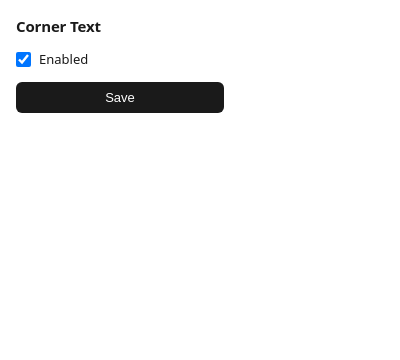
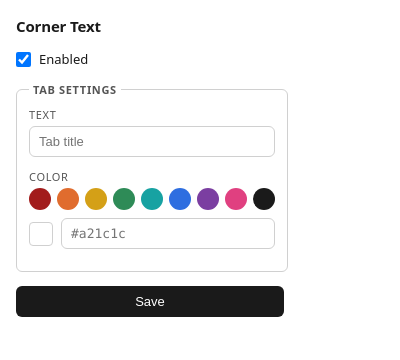
Before and after one commit to victma/tabs-border-extension, a browser extension: page src/popup/popup.html in a window 400 px wide. Drawn offline with Linux system fonts and the light colour scheme.

Commit message:
Add tab settings in popu

```diff
--- a/src/popup/popup.css
+++ b/src/popup/popup.css
@@ -2,7 +2,7 @@
 *, *::before, *::after { box-sizing: border-box; margin: 0; padding: 0; }
 
 body {
-  width: 240px;
+  width: 300px;
   padding: 16px;
   font-family: ui-sans-serif, system-ui, sans-serif;
   font-size: 13px;
@@ -54,6 +54,57 @@ input[type="text"]:focus { border-color: #4a90e2; }
 }
 .toggle-row input[type="checkbox"] { width: 15px; height: 15px; cursor: pointer; }
 
+fieldset {
+  border: 1px solid #d0d0d0;
+  border-radius: 6px;
+  padding: 10px 12px;
+  margin-bottom: 14px;
+}
+fieldset legend {
+  font-size: 11px;
+  font-weight: 600;
+  text-transform: uppercase;
+  letter-spacing: 0.06em;
+  color: #555;
+  padding: 0 4px;
+}
+
+.color-swatches {
+  display: flex;
+  gap: 6px;
+  margin-bottom: 8px;
+}
+.swatch {
+  width: 22px;
+  height: 22px;
+  padding: 0;
+  border: 2px solid transparent;
+  border-radius: 50%;
+  cursor: pointer;
+  transition: border-color 0.15s;
+}
+.swatch:hover { border-color: #888; }
+.swatch.selected { border-color: #1a1a1a; }
+
+.color-row {
+  display: flex;
+  align-items: center;
+  gap: 8px;
+  margin-bottom: 12px;
+}
+.color-row input[type="text"] {
+  flex: 1;
+  margin-bottom: 0;
+  font-family: ui-monospace, "SFMono-Regular", Menlo, monospace;
+}
+.color-preview {
+  width: 24px;
+  height: 24px;
+  flex-shrink: 0;
+  border: 1px solid #d0d0d0;
+  border-radius: 4px;
+}
+
 button {
   width: 100%;
   padding: 8px;
--- a/src/popup/popup.html
+++ b/src/popup/popup.html
@@ -14,6 +14,28 @@
     <span>Enabled</span>
   </label>
 
+  <fieldset id="tab-settings">
+    <legend>Tab settings</legend>
+    <label for="tab-text">Text</label>
+    <input id="tab-text" type="text" placeholder="Tab title" />
+    <label>Color</label>
+    <div class="color-swatches" id="color-swatches">
+      <button type="button" class="swatch" data-color="#a21c1c" style="background:#a21c1c" title="#a21c1c"></button>
+      <button type="button" class="swatch" data-color="#e06c2e" style="background:#e06c2e" title="#e06c2e"></button>
+      <button type="button" class="swatch" data-color="#d4a017" style="background:#d4a017" title="#d4a017"></button>
+      <button type="button" class="swatch" data-color="#2e8b57" style="background:#2e8b57" title="#2e8b57"></button>
+      <button type="button" class="swatch" data-color="#17a2a2" style="background:#17a2a2" title="#17a2a2"></button>
+      <button type="button" class="swatch" data-color="#2e6ee0" style="background:#2e6ee0" title="#2e6ee0"></button>
+      <button type="button" class="swatch" data-color="#7b3ea1" style="background:#7b3ea1" title="#7b3ea1"></button>
+      <button type="button" class="swatch" data-color="#e04080" style="background:#e04080" title="#e04080"></button>
+      <button type="button" class="swatch" data-color="#1a1a1a" style="background:#1a1a1a" title="#1a1a1a"></button>
+    </div>
+    <div class="color-row">
+      <span id="color-preview" class="color-preview"></span>
+      <input id="tab-color" type="text" placeholder="#a21c1c" maxlength="7" />
+    </div>
+  </fieldset>
+
   <button id="save-btn">Save</button>
   <p id="status" aria-live="polite"></p>
 
--- a/src/popup/popup.js
+++ b/src/popup/popup.js
@@ -2,20 +2,66 @@
 // Runs in its own page context (the popup window).
 // Has access to full browser.* API but its own isolated DOM.
 
+const DEFAULT_COLOR = "#a21c1c";
+
 const enabledToggle = document.getElementById("enabled-toggle");
+const tabText = document.getElementById("tab-text");
+const tabColor = document.getElementById("tab-color");
+const colorPreview = document.getElementById("color-preview");
+const swatches = document.querySelectorAll(".swatch");
 const saveBtn = document.getElementById("save-btn");
 const status = document.getElementById("status");
 
+let activeTabId = null;
+
+function setColor(hex) {
+  tabColor.value = hex;
+  colorPreview.style.background = hex;
+  swatches.forEach((s) =>
+    s.classList.toggle("selected", s.dataset.color === hex)
+  );
+}
+
 // Load current settings when popup opens
-browser.storage.local.get(["enabled"]).then(({ enabled }) => {
+async function loadSettings() {
+  const { enabled, tabSettings = {} } = await browser.storage.local.get([
+    "enabled",
+    "tabSettings",
+  ]);
   enabledToggle.checked = enabled ?? true;
+
+  const [tab] = await browser.tabs.query({ active: true, currentWindow: true });
+  activeTabId = tab?.id ?? null;
+
+  const perTab = activeTabId != null ? tabSettings[activeTabId] : undefined;
+  tabText.value = perTab?.text || "";
+  setColor(perTab?.color || DEFAULT_COLOR);
+}
+loadSettings();
+
+swatches.forEach((s) =>
+  s.addEventListener("click", () => setColor(s.dataset.color))
+);
+
+tabColor.addEventListener("input", () => {
+  const hex = tabColor.value;
+  if (/^#[0-9a-fA-F]{6}$/.test(hex)) {
+    setColor(hex);
+  }
 });
 
 // Save settings and show feedback
 saveBtn.addEventListener("click", async () => {
-  await browser.storage.local.set({
-    enabled: enabledToggle.checked,
-  });
+  await browser.storage.local.set({ enabled: enabledToggle.checked });
+
+  if (activeTabId != null) {
+    await browser.runtime.sendMessage({
+      type: "SET_TAB_SETTINGS",
+      tabId: activeTabId,
+      text: tabText.value,
+      color: tabColor.value === DEFAULT_COLOR ? "" : tabColor.value,
+    });
+  }
 
   status.textContent = "Saved!";
   setTimeout(() => (status.textContent = ""), 1500);
```
